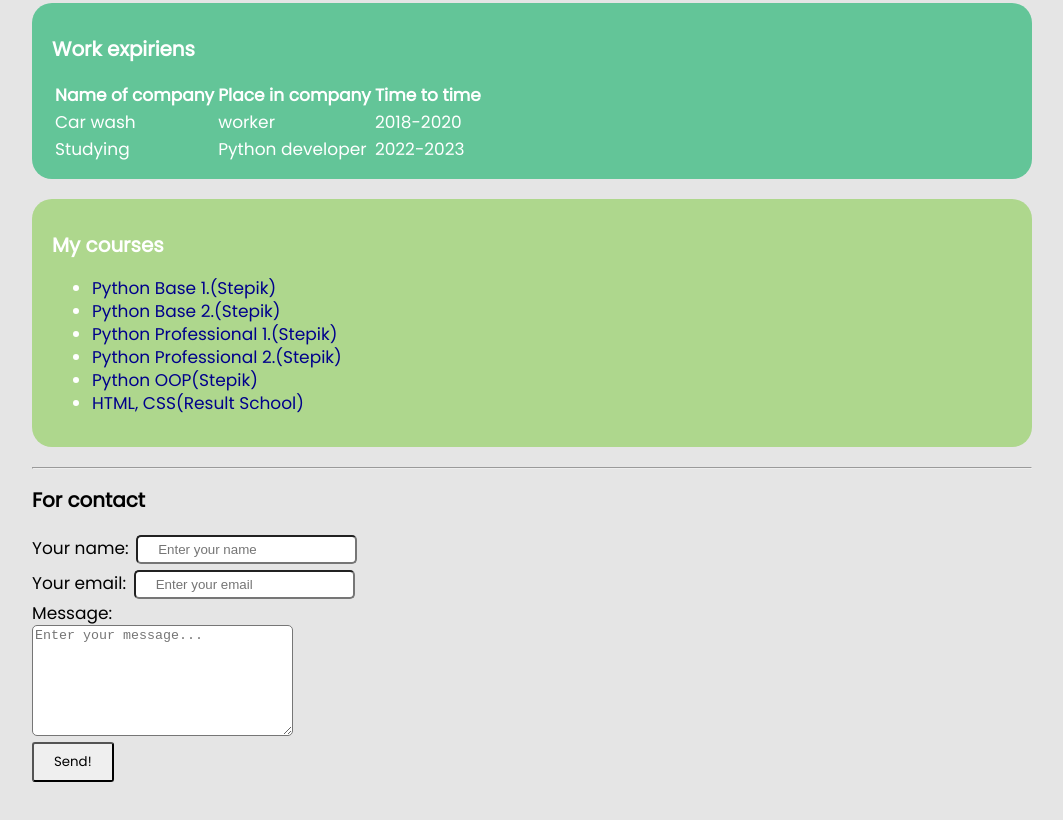
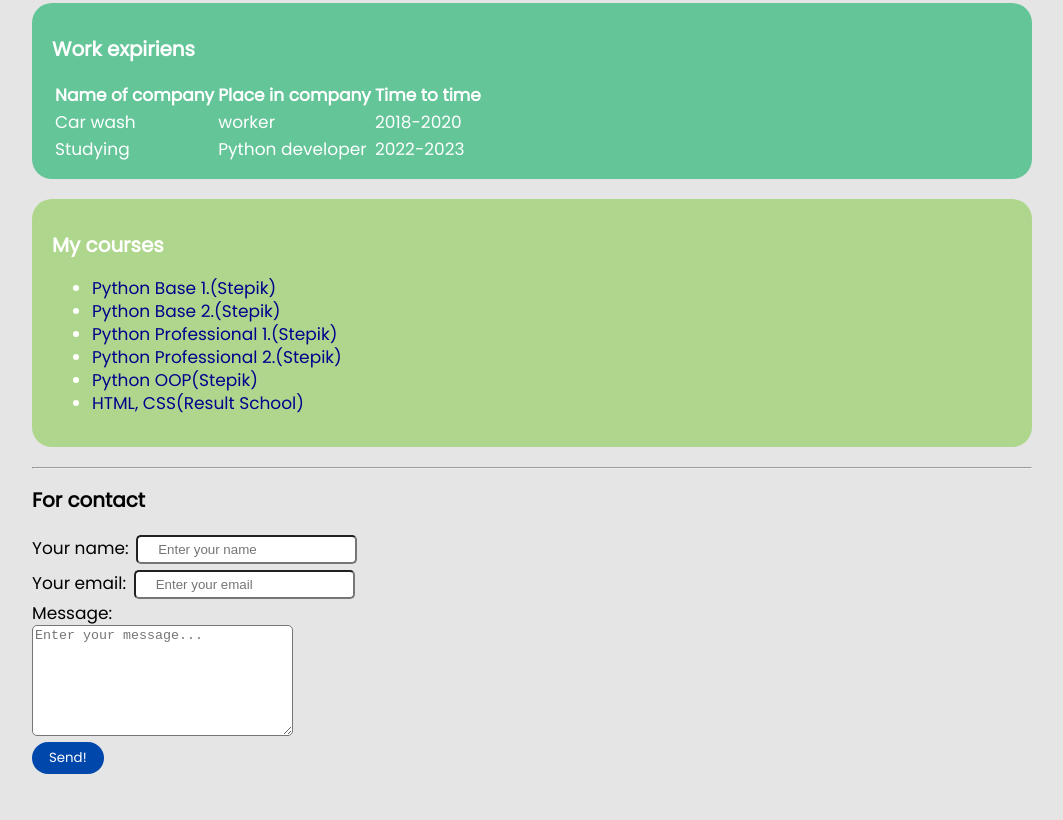
Before and after one commit to Vadzimdi/resume2.0, a plain HTML site: page index.html in a window 1280 px wide. Shown: the part 807-1627 px from the top of the page, without its empty margins (108-1171 px from the left). Drawn offline with Linux system fonts and the light colour scheme.

Commit message:
styled button

```diff
--- a/index3.css
+++ b/index3.css
@@ -60,10 +60,13 @@ color: darkorange;
 }
 
 .btn {
-padding: 8px 20px;
+padding: 6px 17px;
 cursor: pointer;
-border-radius: 3px;
+border-radius: 20px;
 font-family: inherit;
+background: #0047AB;
+color: white;
+border: none;
 
 
 }
```
